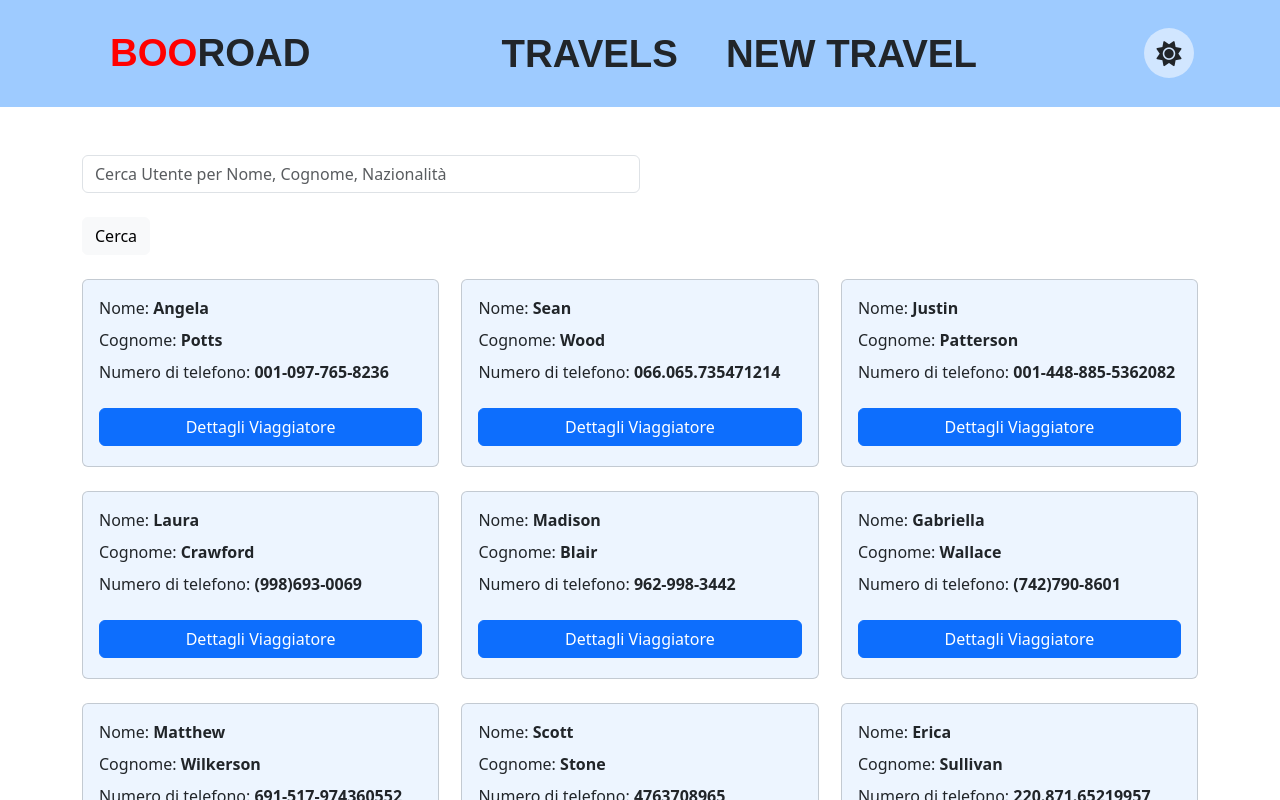
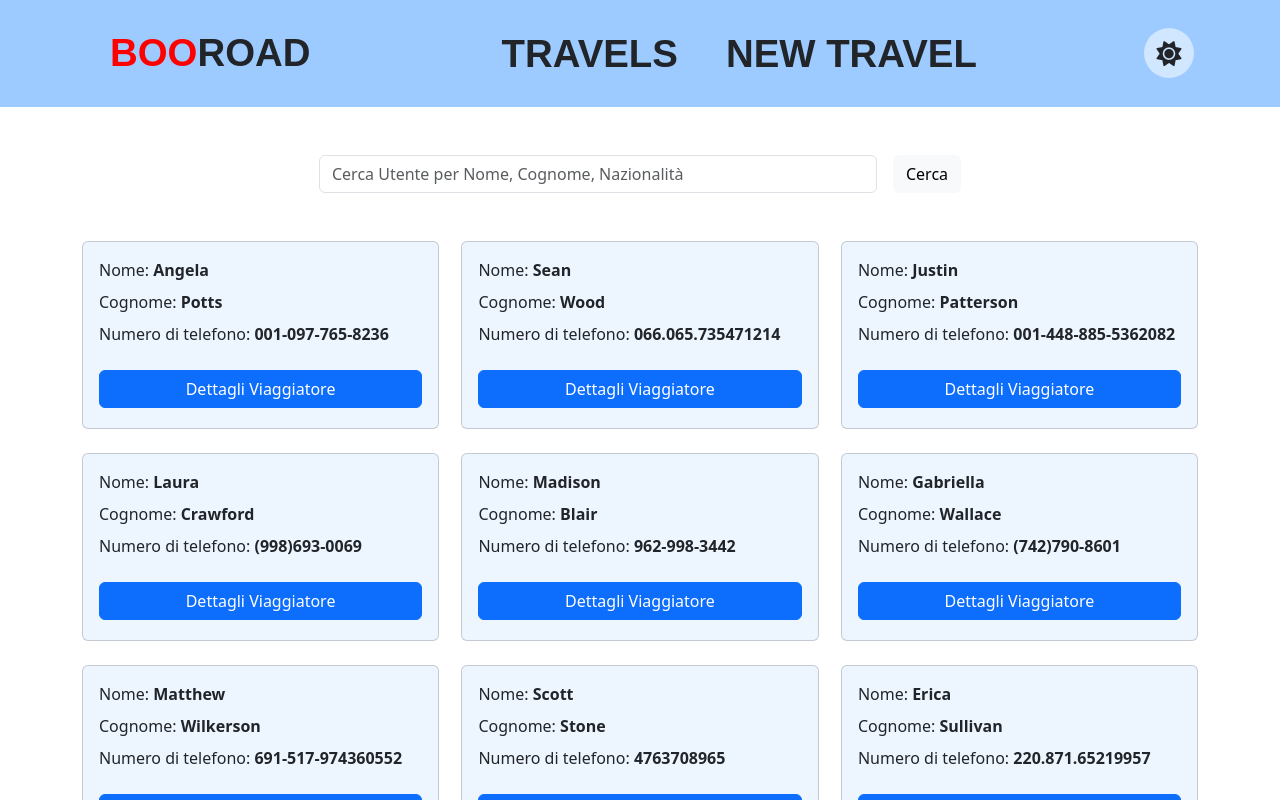
Before and after one commit to simoneburrai/boo-road-webapp, a React (Vite) app: page /travels/1/travellers in a window 1280 px wide. Shown: the top 800 px of the page. Built offline with nearby package versions, Linux system fonts and the light colour scheme; a web font is replaced by a local one.

Commit message:
feat: layout serch bar all travellers

```diff
--- a/src/components/SearchBarTraveller.jsx
+++ b/src/components/SearchBarTraveller.jsx
@@ -9,15 +9,15 @@ const SearchBarTraveller = ({ onSearch }) => {
     }
 
     return (
-        <form onSubmit={handleSubmit} className="mb-4">
+        <form onSubmit={handleSubmit} className="mb-4 d-flex justify-content-center">
             <input
                 type="text"
                 placeholder="Cerca Utente per Nome, Cognome, Nazionalità"
                 value={searchValue}
                 onChange={(e) => setSearchValue(e.target.value)}
-                className="form-control w-50 mb-4"
+                className="form-control w-50 mb-4 me-3"
             />
-            <button type="submit" class="btn btn-light">Cerca</button>
+            <button type="submit" className="mb-4 btn btn-light">Cerca</button>
         </form>
 
     )
```
